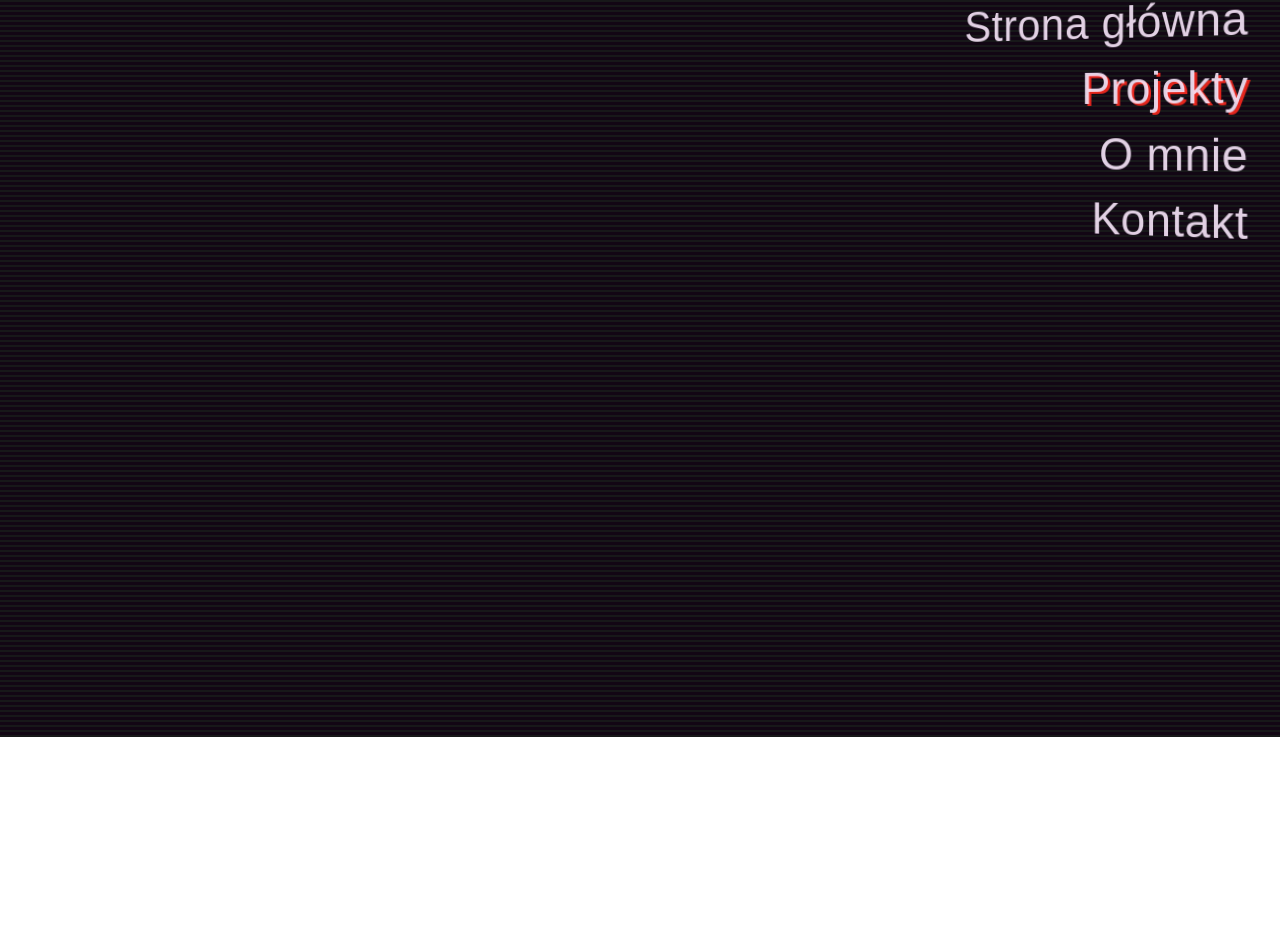
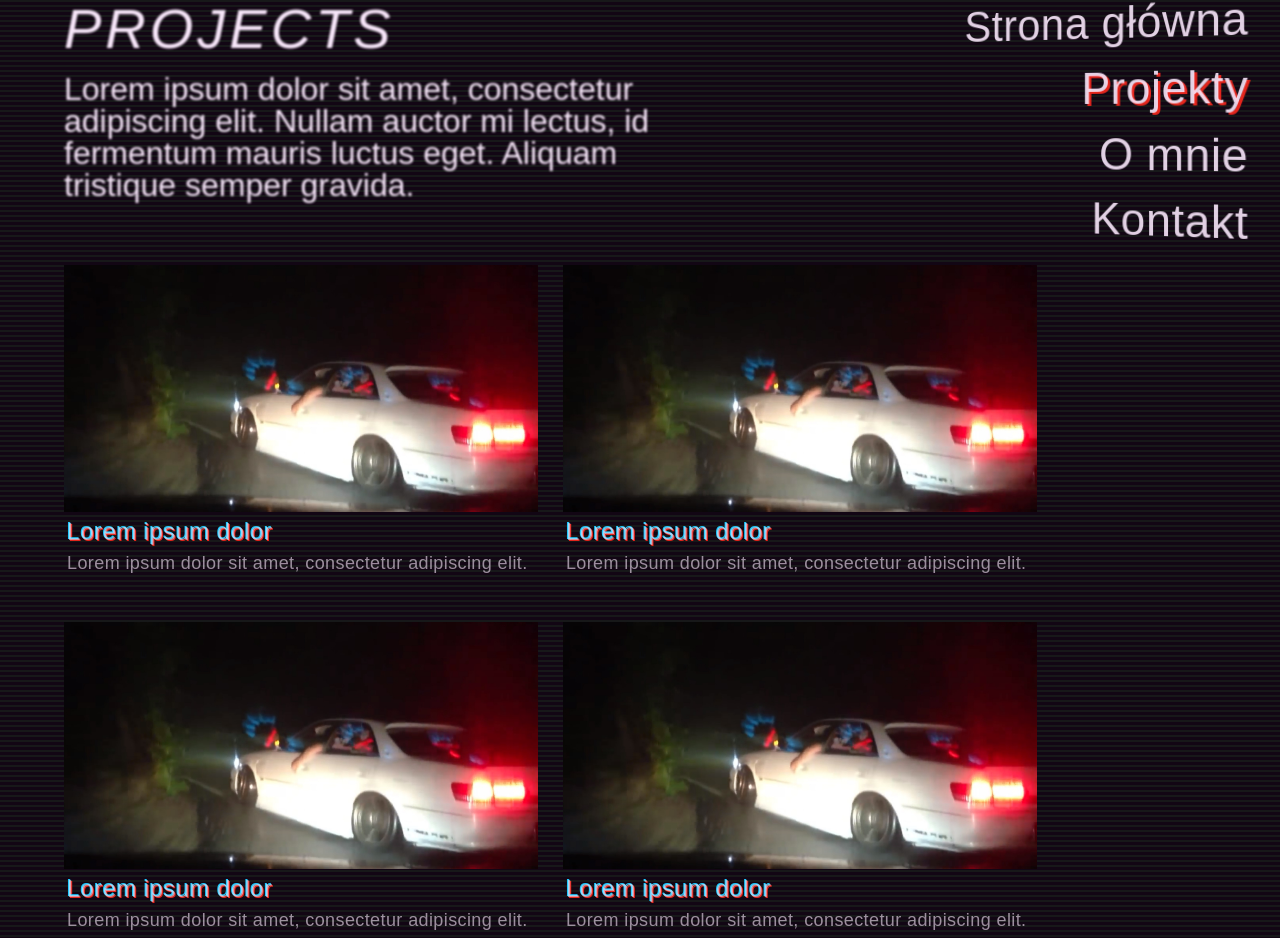
Before and after one commit to LaPatusek/portfolio, a React (Create React App) app: page /projekty in a window 1280 px wide. Shown: the part 63-1001 px from the top of the page. Before the commit the page ends 800 px from the top, so only its background shows below. Built offline with nearby package versions, Linux system fonts and the light colour scheme.

Commit message:
projects

```diff
--- a/src/App.tsx
+++ b/src/App.tsx
@@ -1,5 +1,6 @@
 import React, { useEffect } from 'react';
 import { Route, Routes, useLocation } from 'react-router-dom';
+import Footer from './Components/Footer/Footer';
 import Nav from './Components/Nav/Nav';
 import About from './Pages/About';
 import Kontakt from './Pages/Kontakt';
@@ -27,6 +28,7 @@ function App() {
     <div>
       <Nav />
 
+      <main>
         <Routes>
           <Route element={<Main />} path='/' />
           <Route element={<About />} path='/about' />
@@ -34,6 +36,11 @@ function App() {
           <Route element={<Kontakt />} path='/kontakt' />
           <Route element={<Main />} path='*' />
         </Routes>
+      </main>
+
+      <footer>
+        <Footer />
+      </footer>
     </div>
   );
 }
--- /dev/null
+++ b/src/Components/Footer/Footer.module.css
@@ -0,0 +1,20 @@
+.copyright {
+  position: relative;
+}
+
+.copyright p {
+  position: absolute;
+  right: 1.5rem;
+  bottom: 1rem;
+  letter-spacing: 0.4px;
+  user-select: none;
+  width: fit-content;
+  margin-left: auto;
+  font-size: 22px;
+  color: rgba(247, 230, 249, 0.6);
+  transform: perspective(1500px) rotateY(-18deg);
+}
+
+.copyright p > svg {
+  transform: translateY(1.5px);
+}
--- /dev/null
+++ b/src/Components/Footer/Footer.tsx
@@ -0,0 +1,15 @@
+import { Copyright } from 'iconsax-react';
+import React from 'react';
+import styles from './Footer.module.css';
+
+const Footer: React.FC = () => {
+  return (
+    <div className={styles.copyright}>
+      <p>
+        <Copyright size={18}/> Dawid Rusin
+      </p>
+    </div>
+  );
+};
+
+export default Footer;
--- a/src/Pages/Projects.module.css
+++ b/src/Pages/Projects.module.css
@@ -0,0 +1,66 @@
+.wrap {
+  padding-left: 4rem;
+  padding-top: 4rem;
+  padding-bottom: 2rem;
+}
+
+.projects-title {
+  padding-bottom: 4rem;
+}
+
+.projects-title h1 {
+  color: var(--vhs-white);
+  filter: blur(1px);
+  font-style: italic;
+  font-size: 3.5rem;
+  margin-bottom: 1rem;
+  text-transform: uppercase;
+  letter-spacing: 4px;
+  user-select: none;
+}
+
+.projects-title h2 {
+  color: var(--vhs-white);
+  filter: blur(1px);
+  font-size: 2rem;
+  width: 50%;
+}
+
+.projects {
+  display: grid;
+  grid-template-columns: repeat(2, 1fr);
+  width: 80%;
+  row-gap: 35px;
+  column-gap: 25px;
+}
+
+.box {
+  cursor: pointer;
+  transition: all 0.4s;
+}
+
+.box:hover {
+  transform: translateY(-15px);
+}
+
+.box img {
+  width: 100%;
+}
+
+.box-text {
+  padding: 5px 3px 15px;
+}
+
+.box-text h3 {
+  color: rgba(247, 230, 249, 0.6);
+  text-shadow: -1px -1px 0px var(--vhs-light-blue), 1px 1px 0px var(--vhs-red);
+  font-size: 24px;
+  letter-spacing: 0.4px;
+  margin-bottom: 10px;
+}
+
+.box-text p {
+  color: rgba(247, 230, 249, 0.6);
+  font-size: 18px;
+  letter-spacing: 0.4px;
+}
--- a/src/Pages/Projects.tsx
+++ b/src/Pages/Projects.tsx
@@ -1,8 +1,53 @@
 import React from 'react';
+import propImg from '../Assets/dritf.jpg';
 import styles from './Projects.module.css';
 
 const Projects: React.FC = () => {
-  return <div className={styles.projects}>Projects</div>;
+  return (
+    <div className={styles.wrap}>
+      <div className={styles['projects-title']}>
+        <h1>Projects</h1>
+        <h2>
+          Lorem ipsum dolor sit amet, consectetur adipiscing elit. Nullam auctor
+          mi lectus, id fermentum mauris luctus eget. Aliquam tristique semper
+          gravida.
+        </h2>
+      </div>
+      <div className={styles.projects}>
+        <div className={styles.box}>
+          <img src={propImg} alt='' />
+          <div className={styles['box-text']}>
+            <h3>Lorem ipsum dolor</h3>
+            <p>Lorem ipsum dolor sit amet, consectetur adipiscing elit.</p>
+          </div>
+        </div>
+
+        <div className={styles.box}>
+          <img src={propImg} alt='' />
+          <div className={styles['box-text']}>
+            <h3>Lorem ipsum dolor</h3>
+            <p>Lorem ipsum dolor sit amet, consectetur adipiscing elit.</p>
+          </div>
+        </div>
+
+        <div className={styles.box}>
+          <img src={propImg} alt='' />
+          <div className={styles['box-text']}>
+            <h3>Lorem ipsum dolor</h3>
+            <p>Lorem ipsum dolor sit amet, consectetur adipiscing elit.</p>
+          </div>
+        </div>
+
+        <div className={styles.box}>
+          <img src={propImg} alt='' />
+          <div className={styles['box-text']}>
+            <h3>Lorem ipsum dolor</h3>
+            <p>Lorem ipsum dolor sit amet, consectetur adipiscing elit.</p>
+          </div>
+        </div>
+      </div>
+    </div>
+  );
 };
 
 export default Projects;
```
Lines whose indentation alone changed are shown as unchanged.
